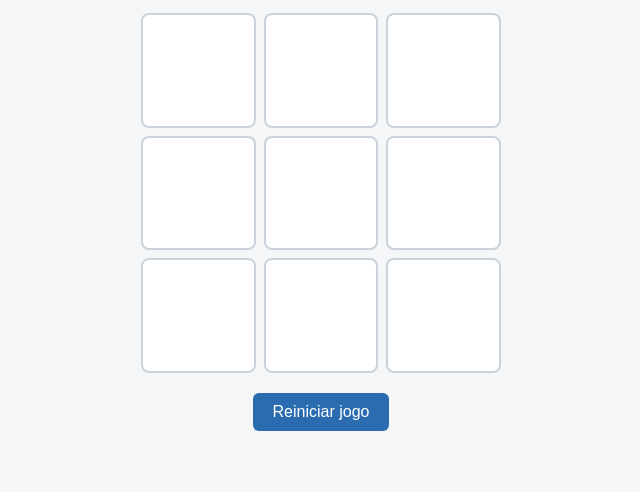
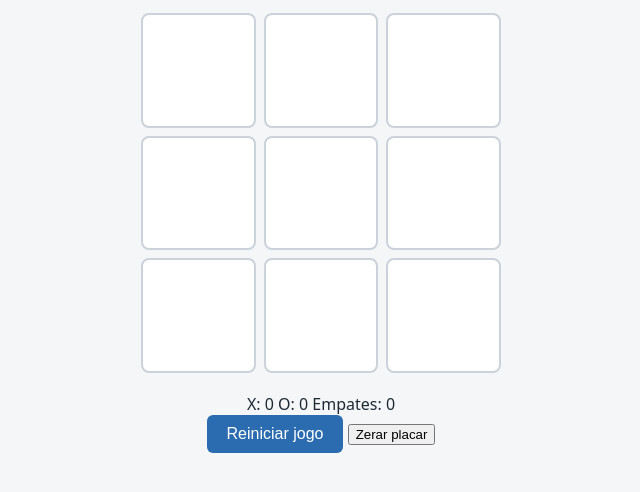
Before and after one commit to gustavoanderson/qa-automation-lab, a plain HTML site: page tic-tac-toe/index.html in a window 1280 px wide. Shown: the part 116-608 px from the top of the page, without its empty margins (319-959 px from the left). Drawn offline with Linux system fonts and the light colour scheme.

Commit message:
Add scoreboard and data-testid on status

```diff
--- a/tic-tac-toe/index.html
+++ b/tic-tac-toe/index.html
@@ -10,7 +10,7 @@
   <main class="container">
     <h1>Jogo da Velha</h1>
 
-    <p id="status" class="status" role="status" aria-live="polite">Vez do jogador X</p>
+    <p id="status" class="status" role="status" aria-live="polite" data-testid="status">Vez do jogador X</p>
 
     <div class="board" id="board" role="grid" aria-label="Tabuleiro do jogo da velha">
       <button class="cell" data-index="0" data-testid="cell-0" aria-label="Célula 1"></button>
@@ -24,7 +24,14 @@
       <button class="cell" data-index="8" data-testid="cell-8" aria-label="Célula 9"></button>
     </div>
 
+    <div class="scoreboard" data-testid="scoreboard" aria-live="polite">
+      <span data-testid="score-x">X: 0</span>
+      <span data-testid="score-o">O: 0</span>
+      <span data-testid="score-draws">Empates: 0</span>
+    </div>
+
     <button id="reset" class="reset-btn" data-testid="reset-button">Reiniciar jogo</button>
+    <button id="score-reset" class="score-reset-btn" data-testid="score-reset-button">Zerar placar</button>
   </main>
 
   <script src="script.js"></script>
```
